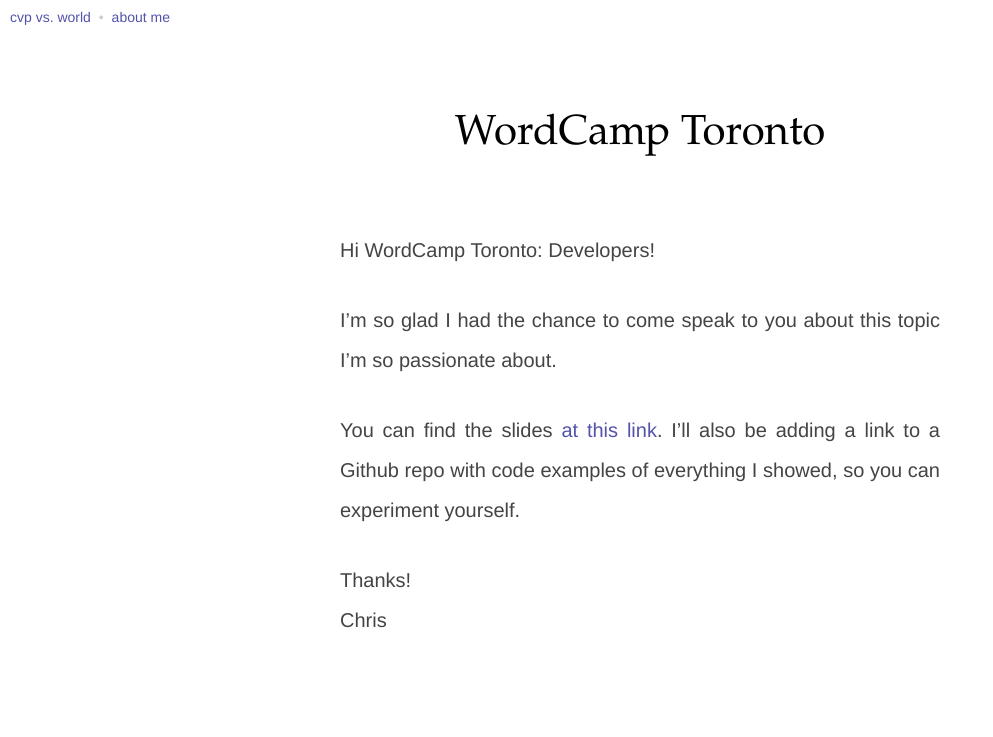
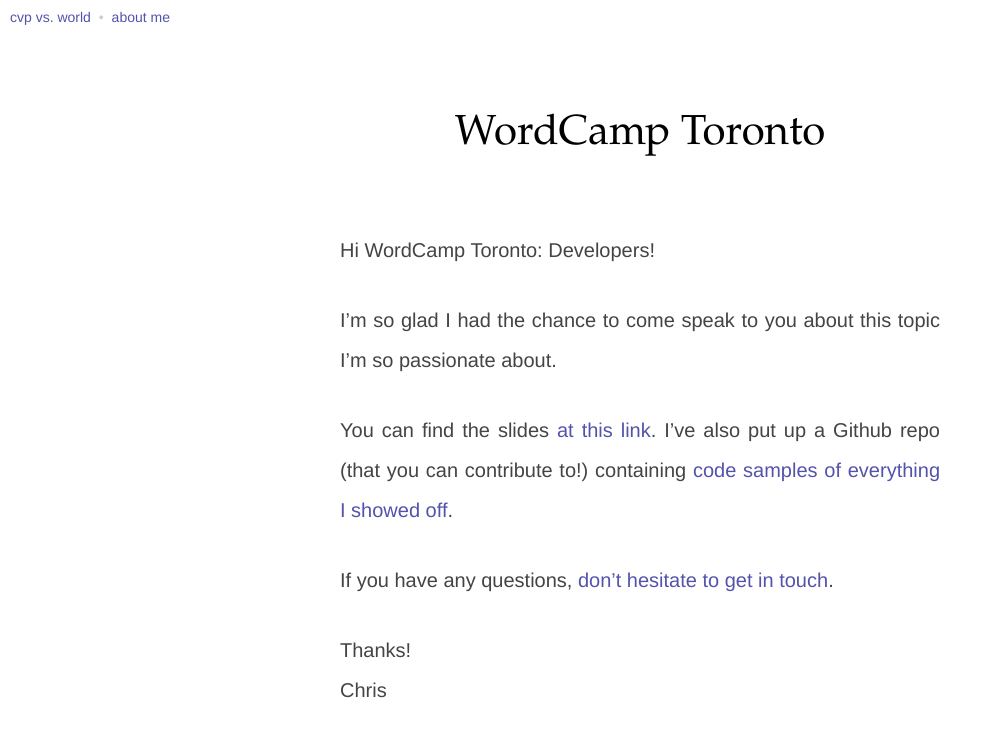
Before and after one commit to chrisvanpatten/chrisvanpatten.github.com, a Jekyll site: the page built from talks/wcto/index.md, in a window 1280 px wide. Shown: the top 737 px of the page, without its empty margins (0-993 px from the left). Built offline with Jekyll 4.4.1, drawn with Linux system fonts in a browser that asks for light colours.

Commit message:
Updated wcto page

```diff
--- a/talks/wcto/index.md
+++ b/talks/wcto/index.md
@@ -11,7 +11,9 @@ Hi WordCamp Toronto: Developers!
 
 I'm so glad I had the chance to come speak to you about this topic I'm so passionate about.
 
-You can find the slides [at this link](https://speakerdeck.com/chrisvanpatten/developing-a-client-focused-admin-panel). I'll also be adding a link to a Github repo with code examples of everything I showed, so you can experiment yourself.
+You can find the slides [at this link](https://speakerdeck.com/chrisvanpatten/developing-a-client-focused-admin-panel). I've also put up a Github repo (that you can contribute to!) containing [code samples of everything I showed off](https://github.com/vanpattenmedia/wp-custom-admin).
+
+If you have any questions, [don't hesitate to get in touch](mailto:chris+wcto@vanpattenmedia.com).
 
 Thanks!<br>
 Chris
```
